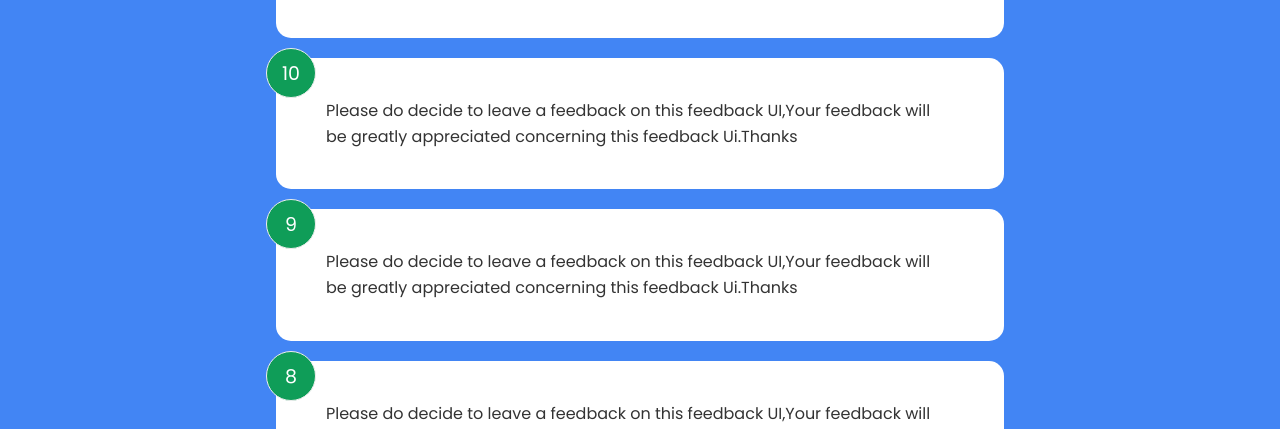
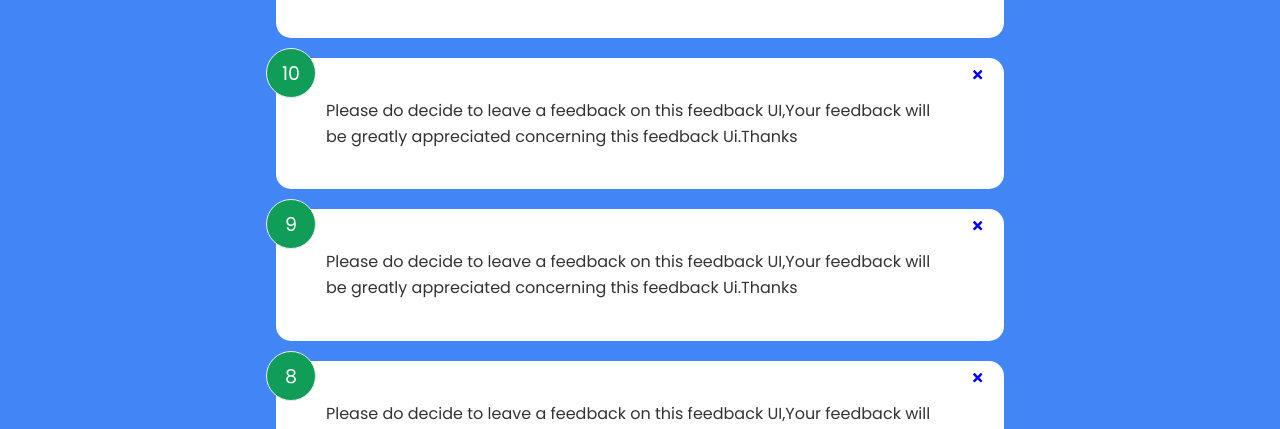
Before and after one commit to shekinahmanyi/GDSC_Learn_React, a React (Create React App) app: page / in a window 1280 px wide. Shown: the part 225-654 px from the top of the page. Built offline with nearby package versions, Linux system fonts and the light colour scheme.

Commit message:
added the react-icons

```diff
--- a/src/components/FeedbackItem.jsx
+++ b/src/components/FeedbackItem.jsx
@@ -1,10 +1,13 @@
 import Card from "../shared/Card";
-import {Fatimes} from 'react-icons/fa'
+import { FaTimes } from 'react-icons/fa'
 
 function FeedbackItem({ item }) {
   return (
     <Card className="card">
       <div className="num-display">{item.rating}</div>
+      <button className="close">
+        <FaTimes color='blue'/>
+      </button>
       <div className="text-display">{item.text}</div>
 
     </Card>
--- a/src/components/Header.jsx
+++ b/src/components/Header.jsx
@@ -1,5 +1,4 @@
 import React from 'react'
-
 function Header({text,bgColor,textColor}) {
 
     const headerStyles = {
```
